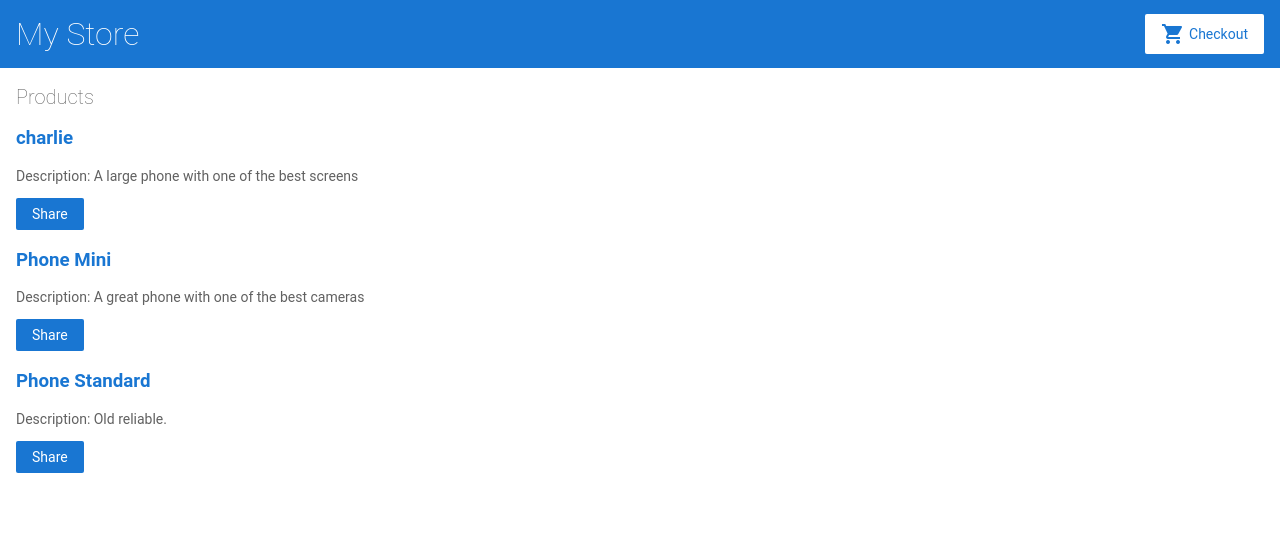
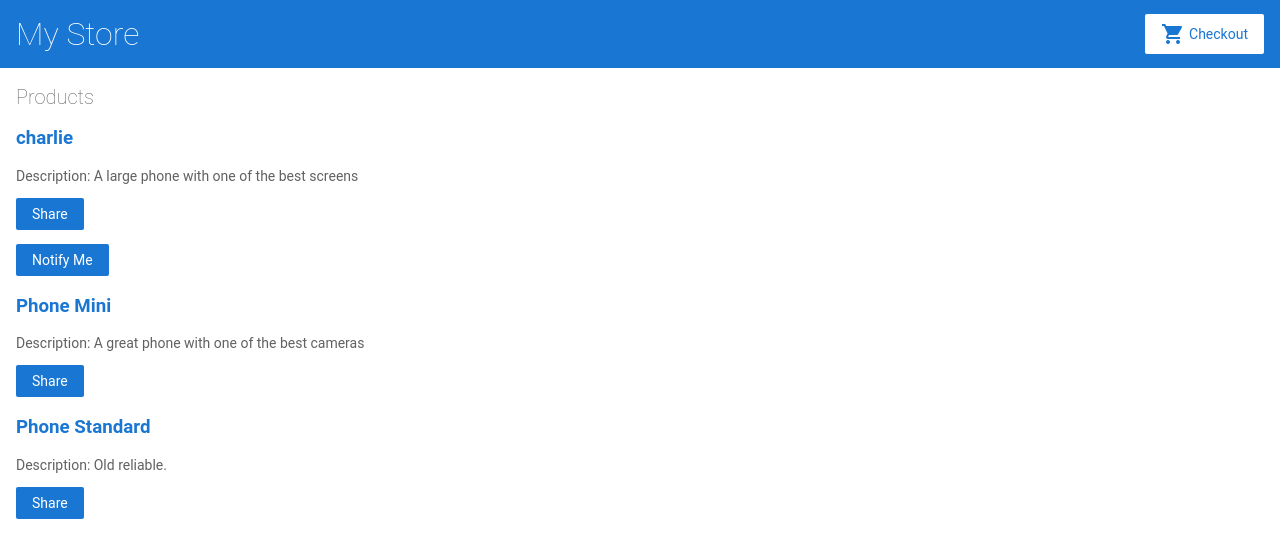
Before and after one commit to emclau18/2053finalProject, an Angular app: page / in a window 1280 px wide. Shown: the top 558 px of the page. Built offline with nearby package versions, Linux system fonts and the light colour scheme.

Commit message:
4 files modified

```diff
--- a/src/app/product-alerts/product-alerts.component.html
+++ b/src/app/product-alerts/product-alerts.component.html
@@ -1 +1,3 @@
-<p>product-alerts works!</p>
+<p *ngIf="product && product.price > 700">
+  <button type="button" (click)="notify.emit()">Notify Me</button>
+</p>
--- a/src/app/product-alerts/product-alerts.component.ts
+++ b/src/app/product-alerts/product-alerts.component.ts
@@ -1,4 +1,4 @@
-import { Component, Input } from '@angular/core';
+import { Component, Input, Output, EventEmitter } from '@angular/core';
 import { Product } from '../products';
 
 @Component({
@@ -7,5 +7,6 @@
   styleUrls: ['./product-alerts.component.css']
 })
 export class ProductAlertsComponent {
-
+  @Input() product! : Product | undefined;
+  @Output() notify = new EventEmitter();
 }
--- a/src/app/product-list/product-list.component.html
+++ b/src/app/product-list/product-list.component.html
@@ -14,4 +14,9 @@
   <button type = "button" (click)="share()">
     Share
   </button>
+
+  <app-product-alerts
+    [product]="product"
+    (notify)="onNotify()">
+  </app-product-alerts>
 </div>
--- a/src/app/product-list/product-list.component.ts
+++ b/src/app/product-list/product-list.component.ts
@@ -8,10 +8,14 @@
   styleUrls: ['./product-list.component.css']
 })
 export class ProductListComponent {
-  products = products;
+  products = [...products];
 
   share() {
     window.alert('The product has been shared!');
+  }
+
+  onNotify(){
+    window.alert('You will be notified when the product goes on sale');
   }
 }
 
```
